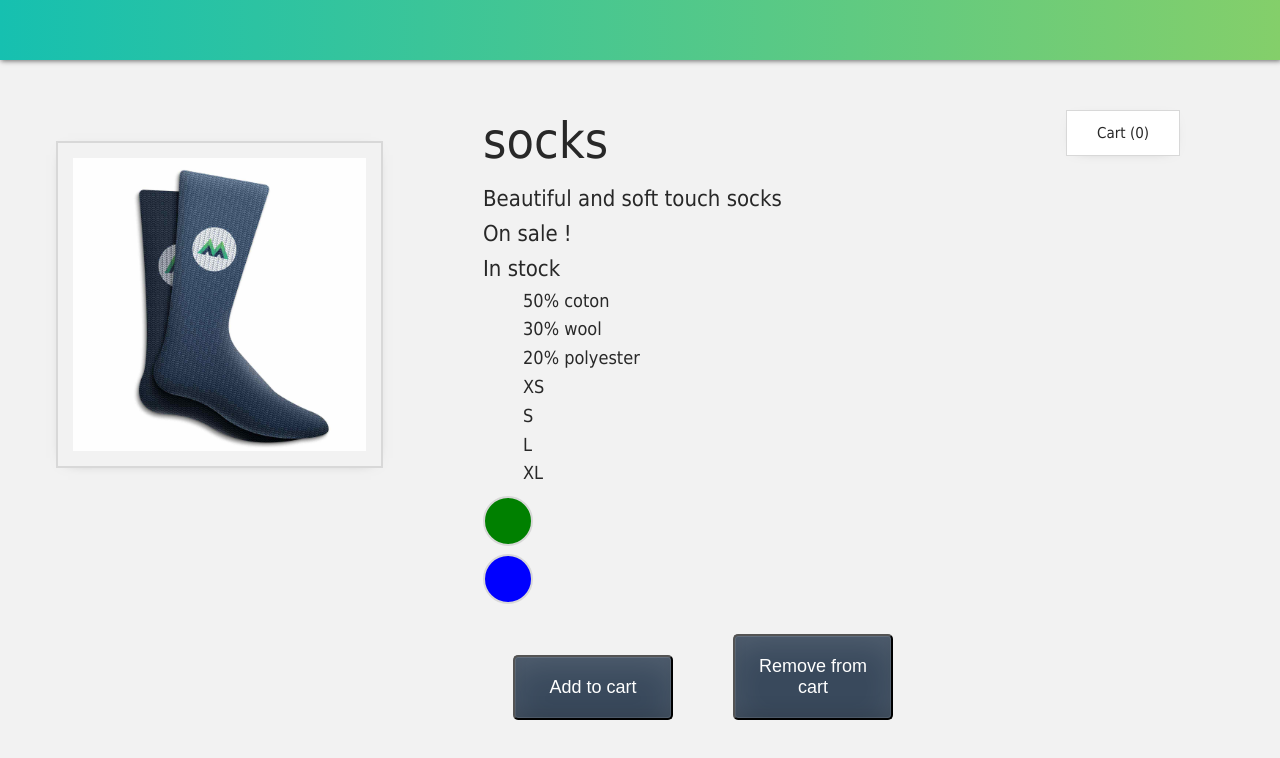
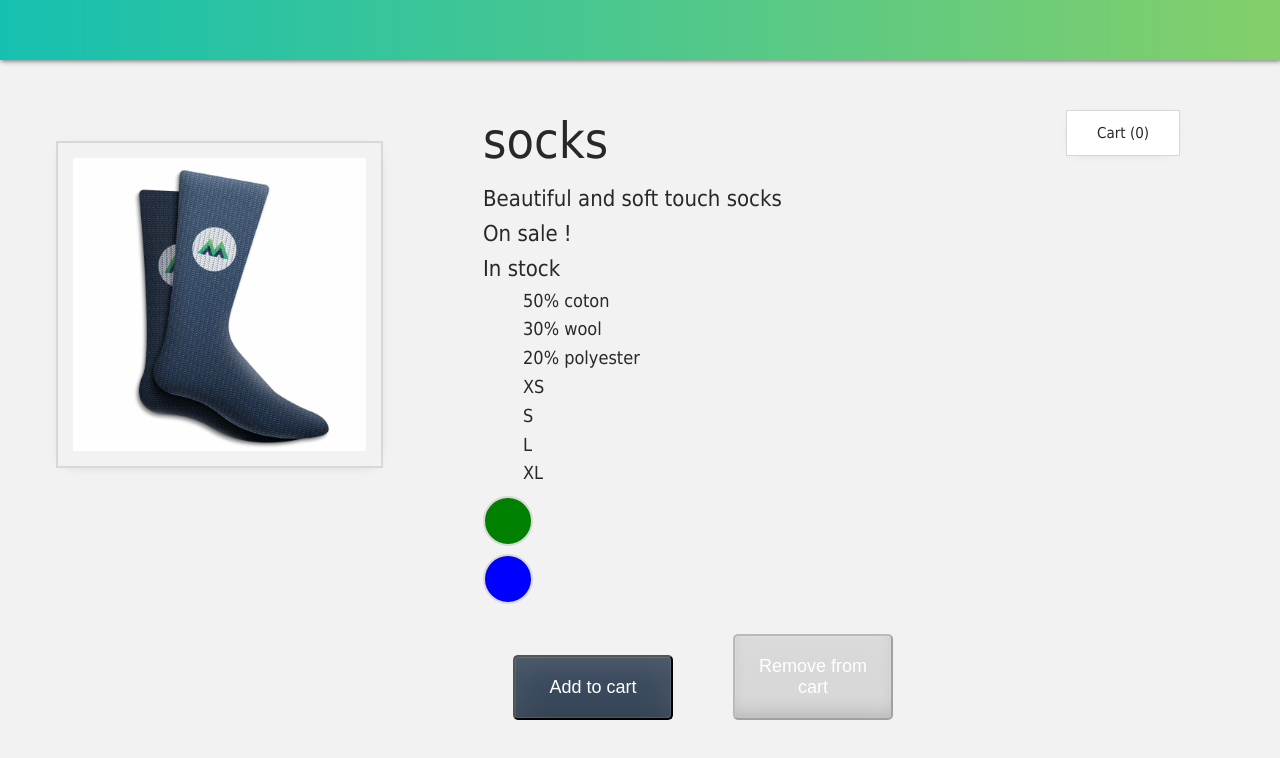
Before and after one commit to st2eve/vuejs-workshop, a Vue app: page / in a window 1280 px wide. Shown: the top 758 px of the page. Built offline with nearby package versions, Linux system fonts and the light colour scheme.

Commit message:
ws suite

```diff
--- a/src/App.vue
+++ b/src/App.vue
@@ -8,7 +8,6 @@ export default {
       image: "./src/assets/images/socks_blue.jpg",
       url: "https://vuejs.org/guide/introduction.html",
       inventory: 15,
-      inStock: true,
       onSale: true,
       details: ["50% coton", "30% wool", "20% polyester"],
       sizes: ["XS", "S", "L", "XL"],
@@ -28,8 +27,10 @@ export default {
   },
   methods: {
     addToCart() {
-      this.cart += 1;
-      this.inventory -= 1;
+      if (this.inventory > 0) {
+        this.cart += 1;
+        this.inventory -= 1;
+      }
     },
     removeToCart() {
       if (this.cart > 0) {
@@ -41,13 +42,6 @@ export default {
       this.image = variantImage;
     },
   },
-  computed: {
-    outOfStock(){
-      if(this.inventory = 0){
-        inStock = !inStock;
-      }
-    }
-  }
 };
 </script>
 
@@ -58,7 +52,7 @@ export default {
     <div class="product-container">
       <div class="product-image">
         <a :href="url" target="_blank">
-          <img :src="image" />
+          <img :src="image" :class="{outOfStockImg: inventory == 0}" />
         </a>
       </div>
       <div class="product-info">
@@ -89,8 +83,20 @@ export default {
           class="color-circle"
           :style="{ backgroundColor: variant.color }"
         ></div>
-        <button class="button" @click="addToCart()" :disabled="!inStock">Add to cart</button>
-        <button class="button" @click="removeToCart()">
+        <button
+          class="button"
+          @click="addToCart()"
+          :class="{ disabledButton: inventory == 0 }"
+          :disabled="inventory == 0"
+        >
+          Add to cart
+        </button>
+        <button
+          class="button"
+          @click="removeToCart()"
+          :class="{ disabledButton: cart == 0 }"
+          :disabled="cart == 0"
+        >
           Remove from cart
         </button>
       </div>
--- a/src/assets/main.css
+++ b/src/assets/main.css
@@ -162,6 +162,11 @@ ul {
   list-style-type: none;
 }
 
+.outOfStockImg{
+  opacity: 50%;
+  cursor: not-allowed;
+}
+
 @media only screen and (max-width: 600px) {
   .container {
     flex-direction: column;
```
